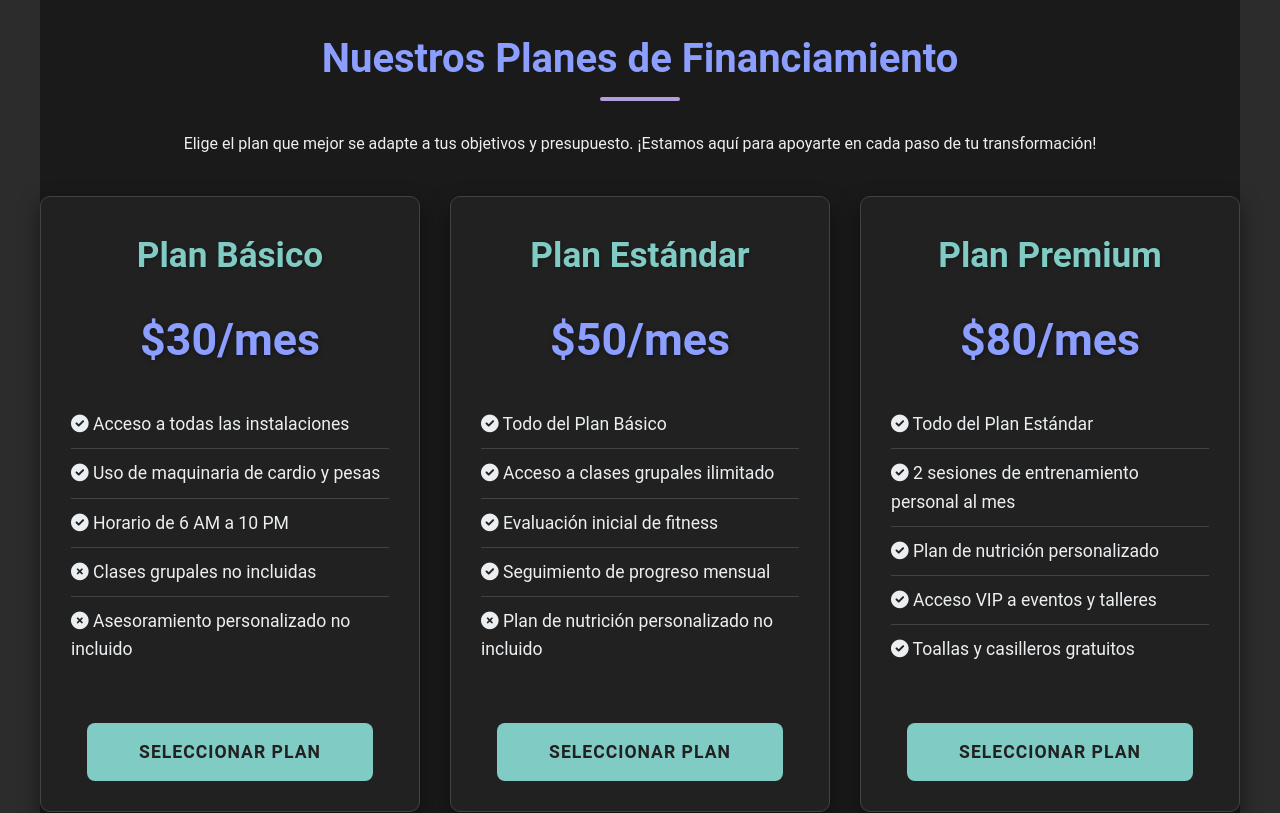
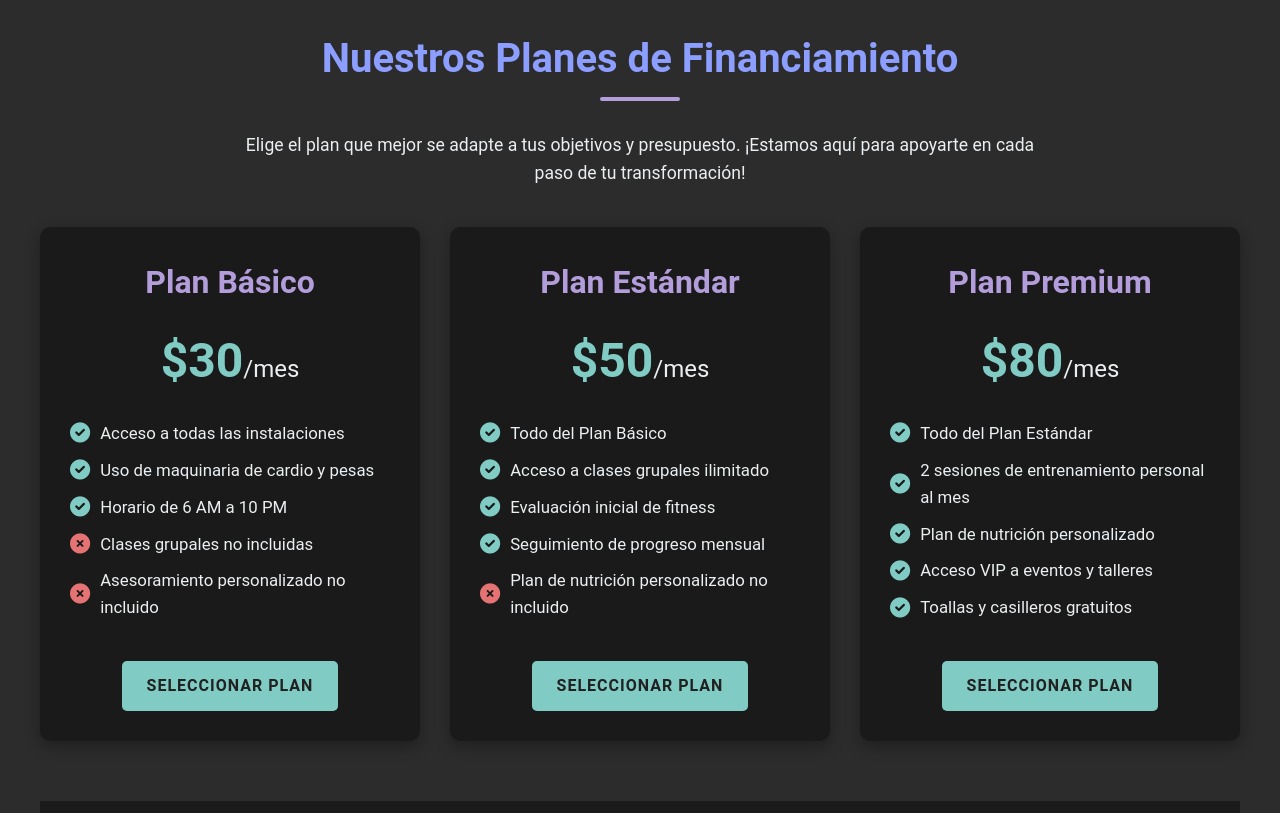
Before and after one commit to Jarleth242712/LandingPage, a plain HTML site: page index.html in a window 1280 px wide. Shown: the part 3140-3953 px from the top of the page. Drawn offline with Linux system fonts and the light colour scheme.

Commit message:
Update style.css

```diff
--- a/css/style.css
+++ b/css/style.css
@@ -363,12 +363,21 @@ a:hover {
     line-height: 1.8;
 }
 
-/* Planes y Financiamiento */
+
+/* Financing Section */
 .financing-section {
     padding: 60px 0;
-    background-color: var(--background-dark); /* Fondo oscuro para esta sección */
+    background-color: var(--background-light);
+}
+
+.financing-section .section-description {
+    text-align: center;
+    margin-bottom: 40px;
+    font-size: 1.1em;
     color: var(--light-text);
-    text-align: center;
+    max-width: 800px;
+    margin-left: auto;
+    margin-right: auto;
 }
 
 .financing-grid {
@@ -379,69 +388,71 @@ a:hover {
 }
 
 .financing-item {
-    background-color: #212121; /* Un gris más oscuro para los items */
+    background-color: var(--background-dark);
     border-radius: 10px;
-    border: 1px solid var(--border-color); /* Added subtle border */
-    box-shadow: 0 8px 20px rgba(0, 0, 0, 0.5); /* Increased shadow for more pop */
+    box-shadow: 0 5px 15px rgba(0, 0, 0, 0.3);
     padding: 30px;
-    transition: transform 0.3s ease, box-shadow 0.3s ease, background-color 0.3s ease; /* Added background-color for hover */
-    display: flex;
-    flex-direction: column;
-    align-items: center;
-    justify-content: space-between; /* Distribuye el contenido verticalmente */
+    text-align: center;
+    transition: transform 0.3s ease, box-shadow 0.3s ease;
+    position: relative;
+    overflow: hidden;
+    display: flex; /* Usar flexbox para el contenido */
+    flex-direction: column; /* Apilar elementos verticalmente */
+    justify-content: space-between; /* Espaciar contenido y botón */
 }
 
 .financing-item:hover {
-    transform: translateY(-12px) scale(1.02); /* More pronounced lift */
-    box-shadow: 0 15px 30px rgba(0, 0, 0, 0.65); /* Stronger shadow on hover */
-    background-color: #2a2a2a; /* Slightly lighter background on hover */
+    transform: translateY(-10px);
+    box-shadow: 0 10px 25px rgba(0, 0, 0, 0.45);
 }
 
 .financing-item h3 {
-    color: var(--accent-color); /* Títulos de planes con color de acento */
-    font-size: 2.2em; /* Increased font size */
-    margin-bottom: 20px; /* Adjusted margin */
-    text-shadow: 1px 1px 3px rgba(0,0,0,0.3); /* Subtle text shadow */
+    color: var(--secondary-color); /* Títulos de plan con color secundario */
+    font-size: 2em;
+    margin-bottom: 15px;
+    text-align: center;
 }
 
 .financing-item .price {
-    font-size: 2.8em; /* Increased font size for price */
+    font-size: 3em;
     font-weight: bold;
-    color: var(--primary-color); /* Precio con color primario */
-    margin-bottom: 25px; /* Adjusted margin */
-    text-shadow: 1px 1px 5px rgba(0,0,0,0.4); /* Subtle text shadow */
+    color: var(--accent-color); /* Precio con color de acento */
+    margin-bottom: 20px;
+}
+
+.financing-item .price span {
+    font-size: 0.5em;
+    color: var(--light-text);
+    font-weight: normal;
 }
 
 .financing-item ul {
     list-style: none;
     margin-bottom: 30px;
-    padding: 0;
     text-align: left;
-    width: 100%;
+    flex-grow: 1; /* Permite que la lista de características ocupe el espacio restante */
 }
 
 .financing-item ul li {
-    padding: 10px 0; /* Increased padding for list items */
+    margin-bottom: 10px;
     color: var(--light-text);
-    font-size: 1.1em; /* Increased font size for list items */
-    border-bottom: 1px solid var(--border-color); /* Separador sutil */
+    font-size: 1.05em;
+    display: flex;
+    align-items: center;
 }
 
-.financing-item ul li:last-child {
-    border-bottom: none;
+.financing-item ul li i {
+    margin-right: 10px;
+    color: var(--accent-color); /* Iconos de check en color de acento */
+    font-size: 1.2em;
+}
+
+.financing-item ul li .fa-times-circle {
+    color: #e57373; /* Rojo para iconos de "no incluido" */
 }
 
 .financing-button-container {
-    margin-top: auto; /* Empuja el botón hacia abajo */
-    width: 100%;
-}
-
-.financing-item .btn-primary {
-    width: 90%; /* Botón wider */
-    padding: 15px; /* Increased padding */
-    font-size: 1.1em; /* Increased font size */
-    margin-top: 20px;
-    border-radius: 8px; /* Slightly more rounded corners */
+    margin-top: auto; /* Empuja el botón al final del item */
 }
 
 /* Calculator Section */
```
